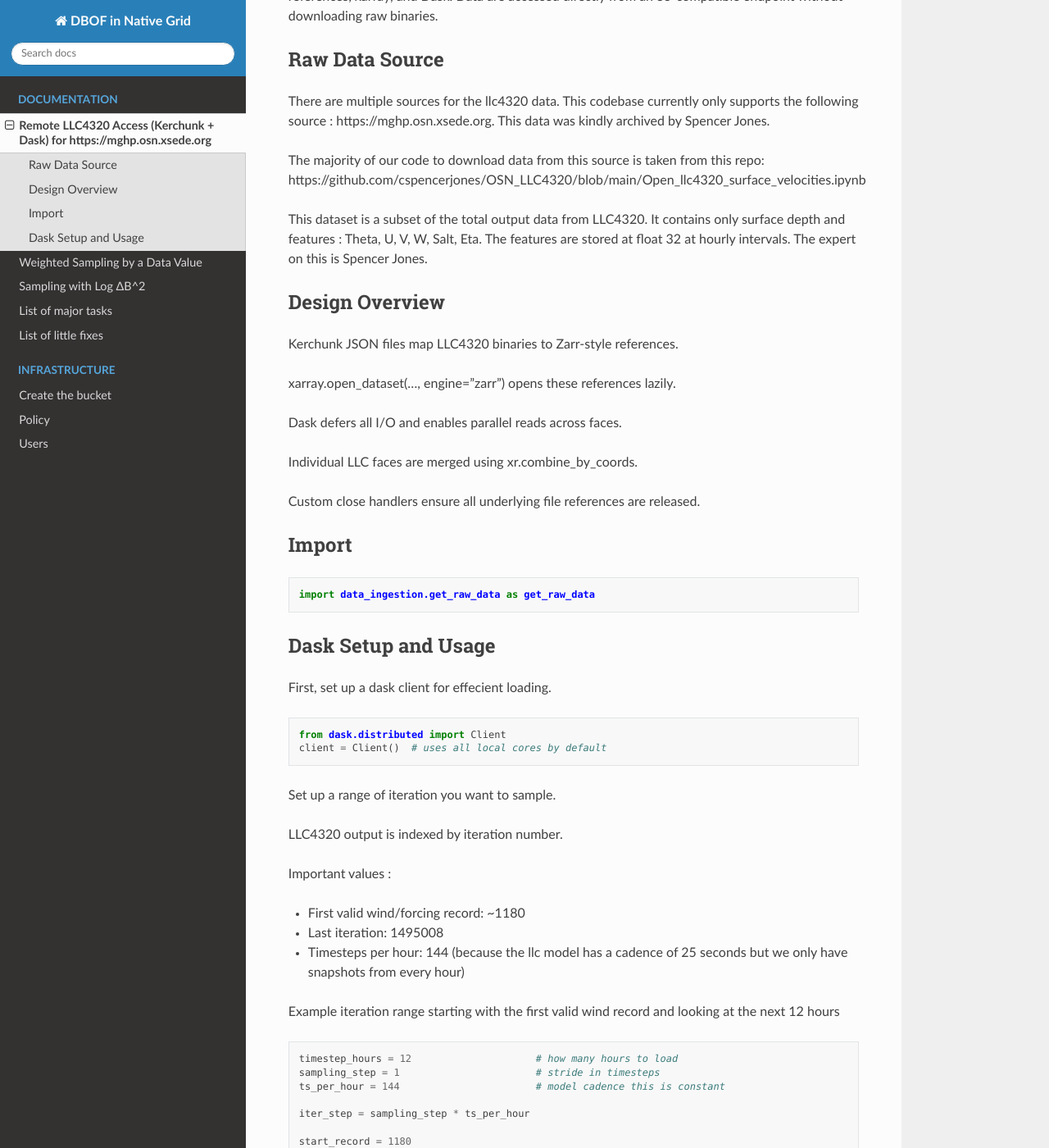
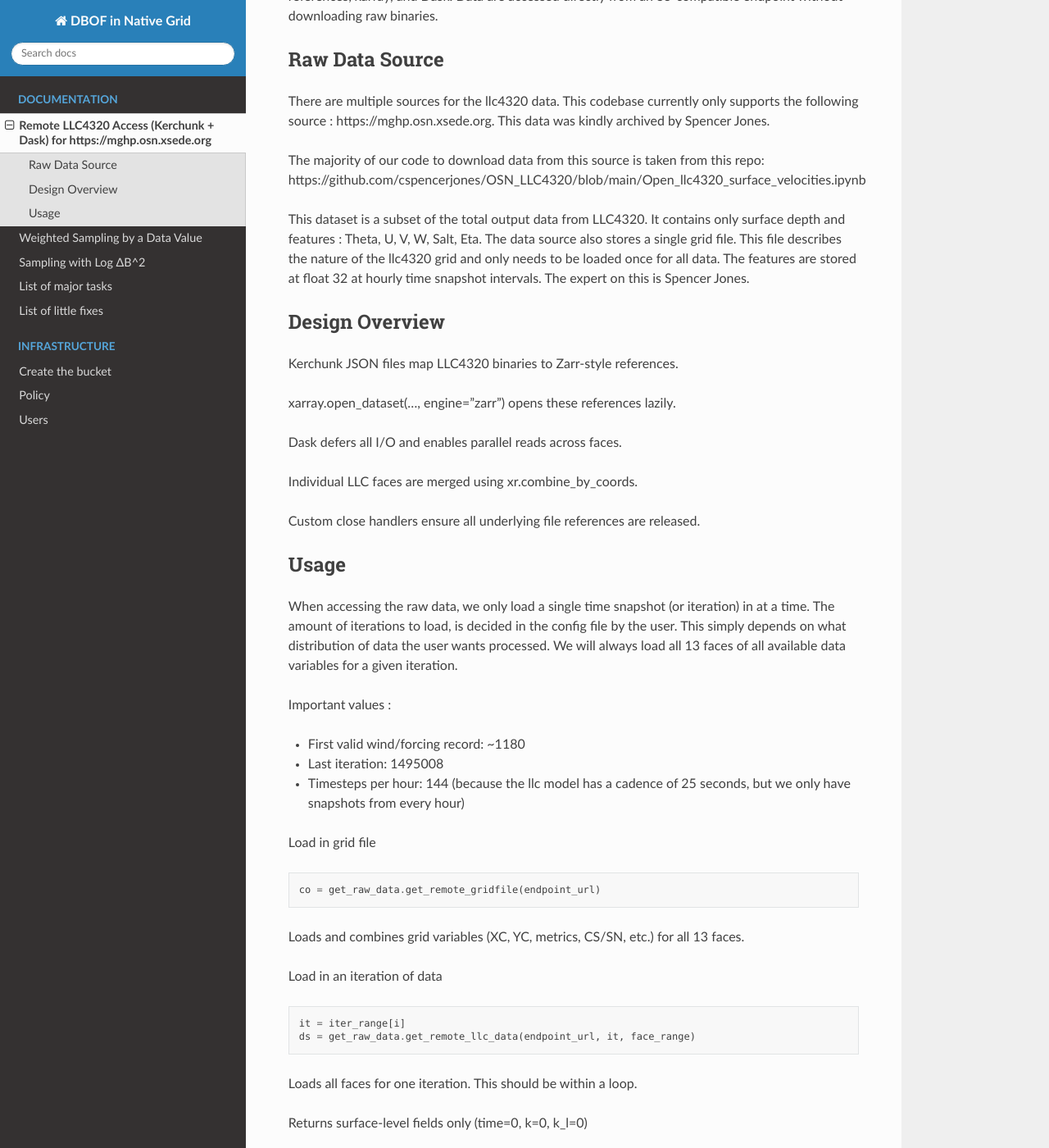
Before and after one commit to Sea-Meets-the-Stars/llc4320-native-grid-preprocessing, a Sphinx documentation site: the page built from docs/Accessing_Raw_LLC4320_Data.md, in a window 1280 px wide and 1400 px high, scrolled down 237 px. Shown: the whole window at 82% size. Built offline with Sphinx 7.4.7 and the Read the Docs theme 3.1.0, drawn with Linux system fonts in a browser that asks for light colours; some of the changed text lies outside the part shown.

````diff
--- a/docs/Accessing_Raw_LLC4320_Data.md
+++ b/docs/Accessing_Raw_LLC4320_Data.md
@@ -8,10 +8,13 @@ This data was kindly archived by Spencer Jones.
 
 The majority of our code to download data from this source is taken from this repo: https://github.com/cspencerjones/OSN_LLC4320/blob/main/Open_llc4320_surface_velocities.ipynb
 
-This dataset is a subset of the total output data from LLC4320. It contains only surface depth and features : Theta, U, V, W, Salt, Eta. The features are stored at float 32 at hourly intervals. The expert on this is Spencer Jones.
+This dataset is a subset of the total output data from LLC4320.
+It contains only surface depth and features : Theta, U, V, W, Salt, Eta.
+The data source also stores a single grid file. This file describes the nature of the llc4320 grid and only needs to
+be loaded once for all data.
+The features are stored at float 32 at hourly time snapshot intervals. The expert on this is Spencer Jones.
 
 ## Design Overview
-
 Kerchunk JSON files map LLC4320 binaries to Zarr-style references.
 
 xarray.open_dataset(..., engine="zarr") opens these references lazily.
@@ -22,58 +25,30 @@ Individual LLC faces are merged using xr.combine_by_coords.
 
 Custom close handlers ensure all underlying file references are released.
 
-## Import
-```
-import data_ingestion.get_raw_data as get_raw_data
-```
-
-## Dask Setup and Usage
-
-First, set up a dask client for effecient loading.
-```
-from dask.distributed import Client
-client = Client()  # uses all local cores by default
-```
-
-Set up a range of iteration you want to sample.
-
-LLC4320 output is indexed by iteration number.
+## Usage
+When accessing the raw data, we only load a single time snapshot (or iteration) in at a time. The amount of iterations
+to load, is decided in the config file by the user. This simply depends on what distribution of data the user wants
+processed.
+We will always load all 13 faces of all available data variables for a given iteration.
 
 Important values :
 - First valid wind/forcing record: ~1180
 - Last iteration: 1495008
-- Timesteps per hour: 144 (because the llc model has a cadence of 25 seconds but we only have snapshots from every hour)
-
-
-Example iteration range starting with the first valid wind record and looking at the next 12 hours
-```
-timestep_hours = 12                     # how many hours to load
-sampling_step = 1                       # stride in timesteps
-ts_per_hour = 144                       # model cadence this is constant
-
-iter_step = sampling_step * ts_per_hour
-
-start_record = 1180
-
-start_iter = 10368 + start_record * ts_per_hour
-end_iter = start_iter + timestep_hours * ts_per_hour
-
-iter_range = np.arange(start_iter, end_iter, iter_step)
-```
+- Timesteps per hour: 144 (because the llc model has a cadence of 25 seconds,
+but we only have snapshots from every hour)
 
 Load in grid file
 ```
 co = get_raw_data.get_remote_gridfile(endpoint_url)
 ```
-
 Loads and combines grid variables (XC, YC, metrics, CS/SN, etc.) for all 13 faces.
 
-Loads all requested faces for one iteration. This should be within a loop.
-
+Load in an iteration of data
 ```
-it = iter_range[0]
+it = iter_range[i]
 ds = get_raw_data.get_remote_llc_data(endpoint_url, it, face_range)
 ```
+Loads all faces for one iteration. This should be within a loop.
 
 Returns surface-level fields only (time=0, k=0, k_l=0)
 
````
Also changed, not shown: README.md (+52 -1 lines), docs/Ice_Masking.md (added).
